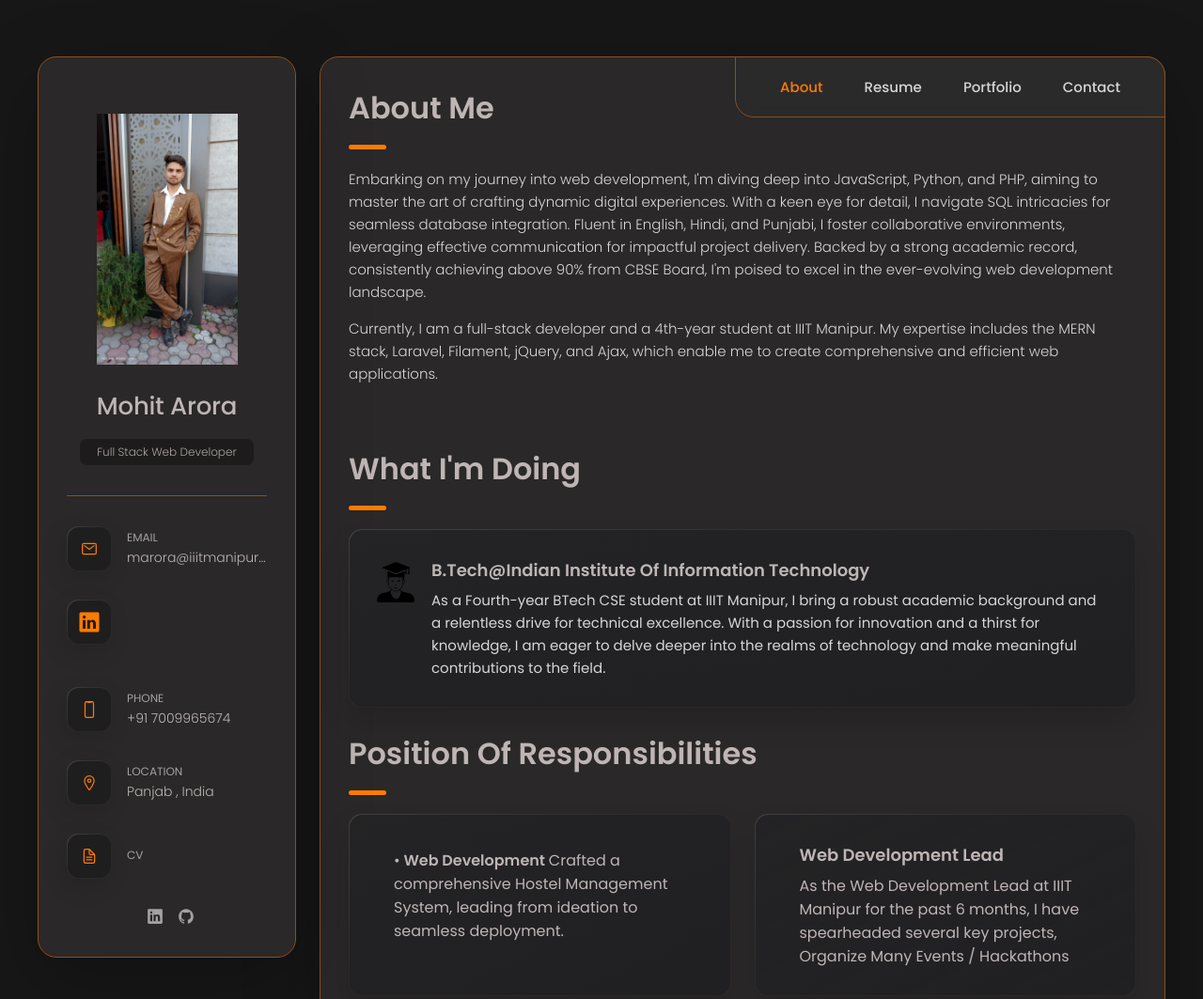
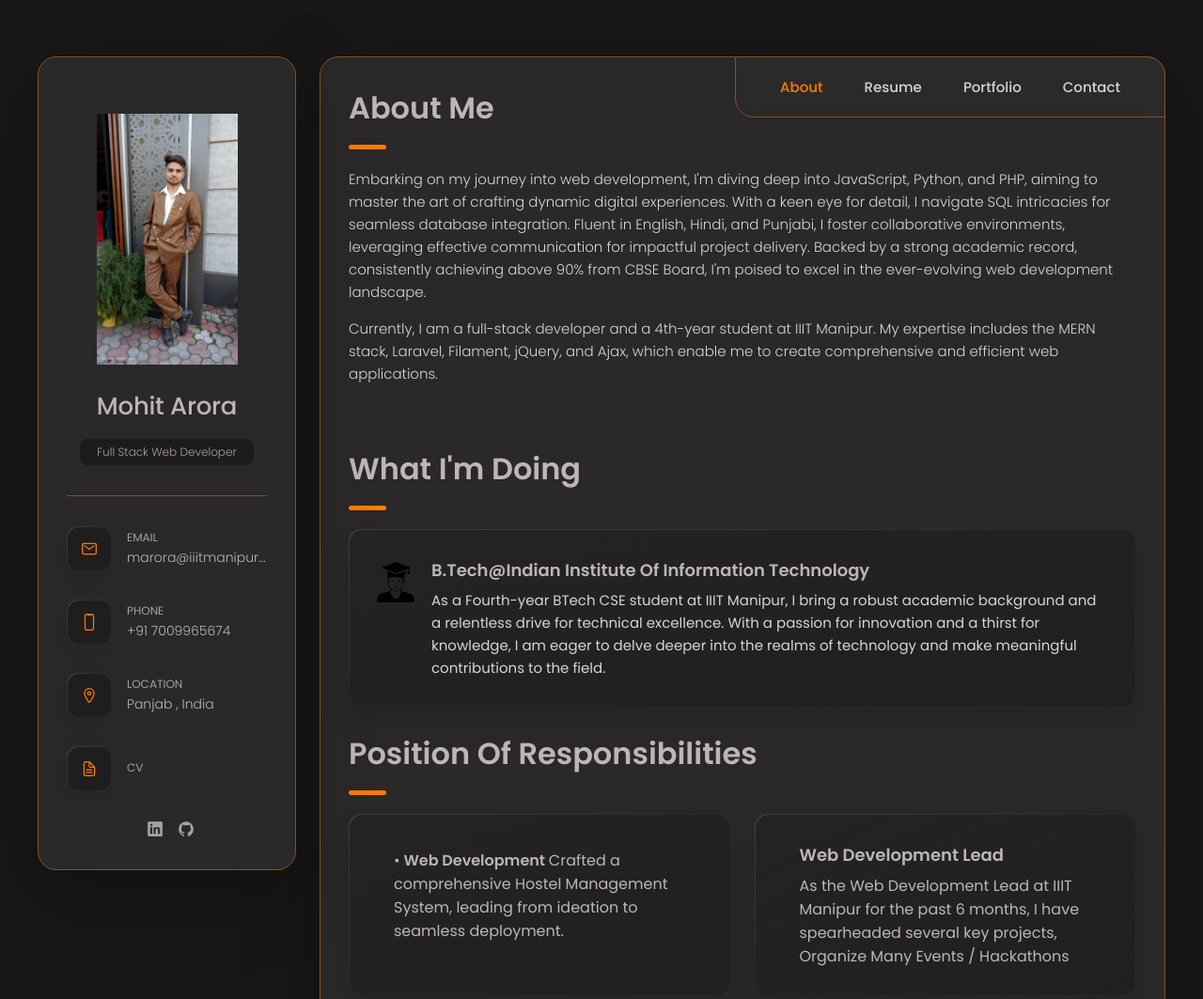
Before and after one commit to mohitarora786/Portfolio, a plain HTML site: page index.html in a window 1280 px wide. Shown: the top 1063 px of the page at 94% size. Drawn offline with nearby package versions, Linux system fonts and the light colour scheme.

Commit message:
Update commit

```diff
--- a/index.html
+++ b/index.html
@@ -79,15 +79,7 @@
 
 
           </li>
-          <li class="contact-item" style="display: flex; align-items: center; margin-bottom: 15px;">
-            <div class="icon-box" style="margin-right: 10px;">
-                <ion-icon name="logo-linkedin" style="font-size: 24px;"></ion-icon>
-            </div>
-            <!-- <div class="contact-info">
-                <p class="contact-title" style="margin: 0; font-weight: bold;">LinkedIn</p>
-                <a href="https://www.linkedin.com/in/mohit-arora-018600229/" class="contact-link" target="_blank">linkedin.com/in/mohit-arora-018600229</a>
-            </div> -->
-        </li>
+
           <li class="contact-item">
 
             <div class="icon-box">
```
